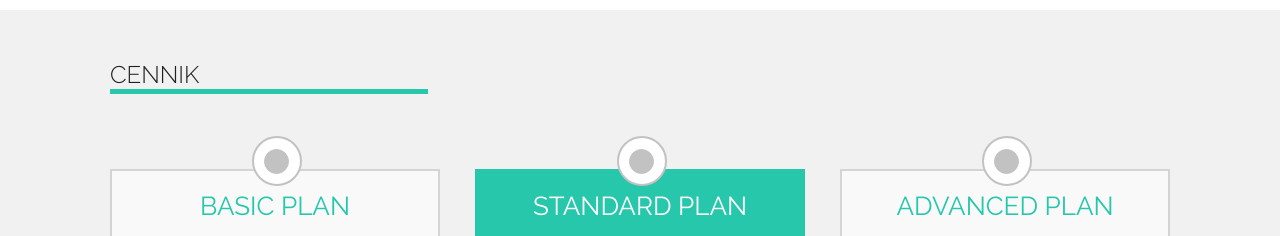
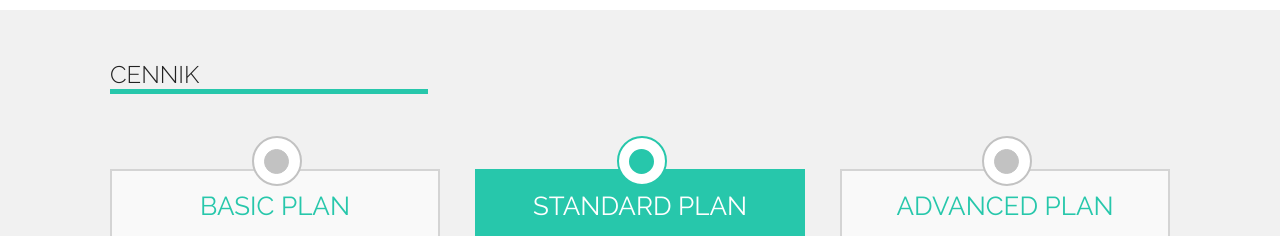
Before and after one commit to rafalsky94/sitonchair, a plain HTML site: page index.html in a window 1280 px wide. Shown: the part 920-1156 px from the top of the page. Drawn offline with Linux system fonts and the light colour scheme.

Commit message:
zostało jedynie zrobić prawy obrazek

```diff
--- a/css/style.css
+++ b/css/style.css
@@ -391,6 +391,15 @@ body {
     z-index: 4;
 }
 
+.price-list-box.active .price-list-box-circle-in-circle {
+    border: 2px solid #27C7AB;
+    background: #27C7AB;
+}
+
+.price-list-box.active .price-list-box-circle {
+    border: 2px solid #27C7AB;
+}
+
 /*  section contact us  */
 
 .contact-us {
```
